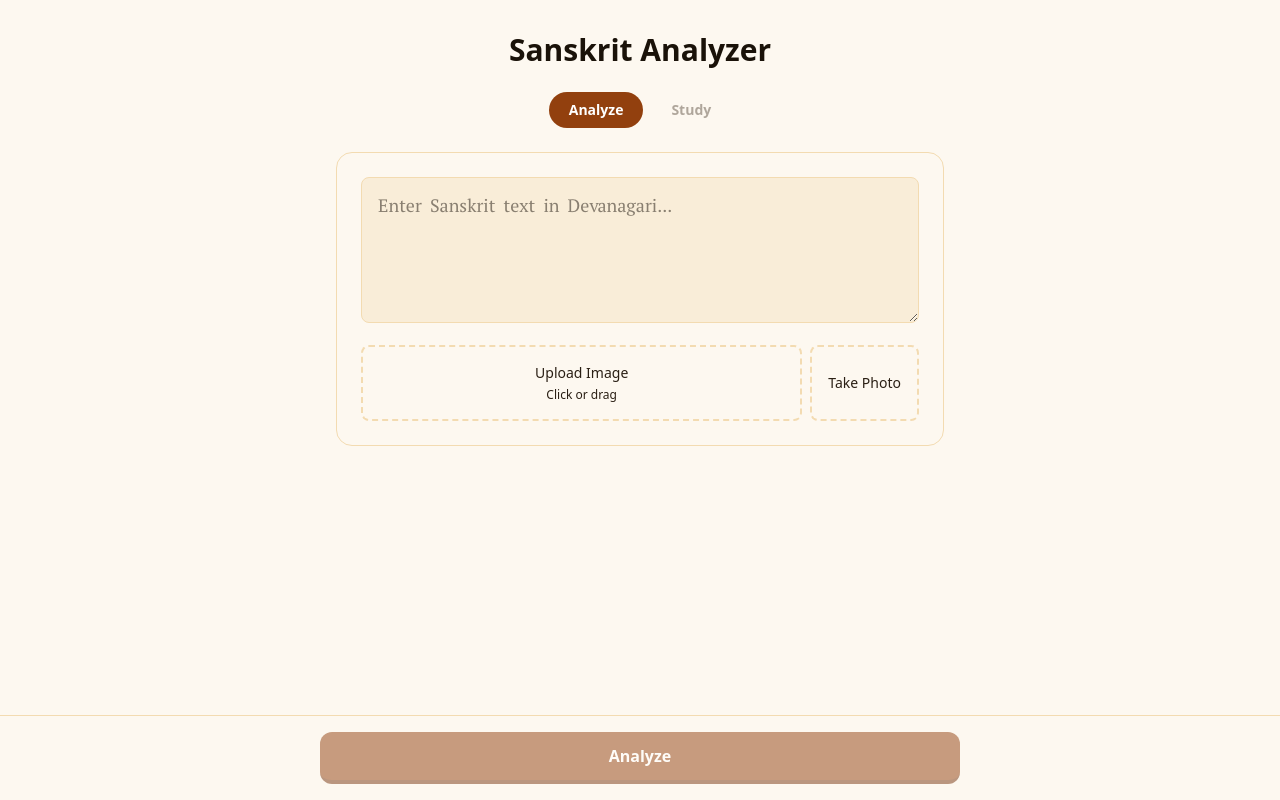
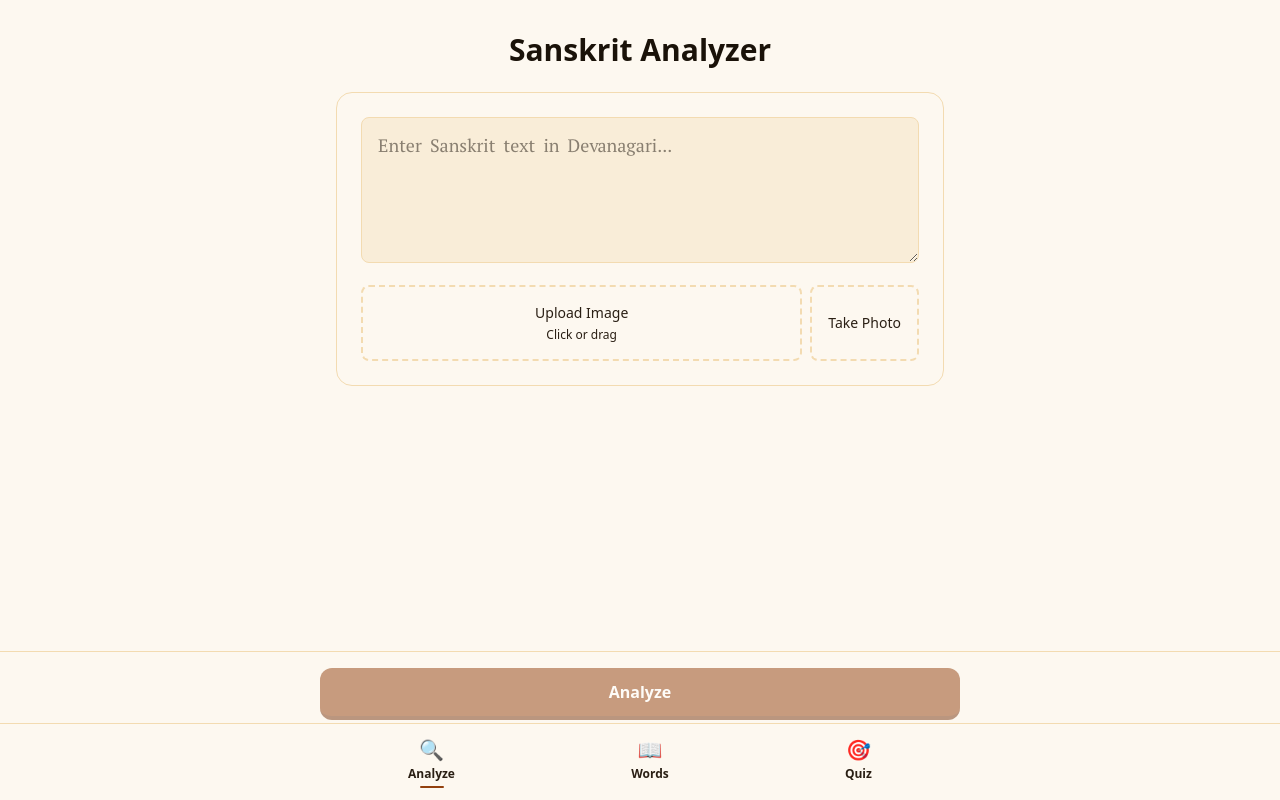
Before and after one commit to LakshmanTurlapati/Untitled-Jish, a Next.js app: page / in a window 1280 px wide. Built offline with nearby package versions, Linux system fonts and the light colour scheme.

Commit message:
fix(07): replace top tabs with Duolingo-style bottom nav bar
Flatten Analyze/Study+sub-tabs into 3 bottom nav pages (Analyze, Words, Quiz).
Sticky analyze button sits above the nav bar on the analyze page only.
Empty states for Words/Quiz when no analysis results exist.

```diff
--- a/src/app/components/AnalysisView.tsx
+++ b/src/app/components/AnalysisView.tsx
@@ -23,8 +23,7 @@ export function AnalysisView() {
   );
   const [isLoading, setIsLoading] = useState(false);
   const [error, setError] = useState<string | null>(null);
-  const [pageTab, setPageTab] = useState<"analyze" | "study">("analyze");
-  const [studyTab, setStudyTab] = useState<"vocabulary" | "quiz">("vocabulary");
+  const [page, setPage] = useState<"analyze" | "words" | "quiz">("analyze");
   const [completedSteps, setCompletedSteps] = useState(0);
   const timersRef = useRef<ReturnType<typeof setTimeout>[]>([]);
 
@@ -35,10 +34,8 @@ export function AnalysisView() {
         setTimeout(() => setCompletedSteps(i + 1), delay)
       );
     } else {
-      // Clear any pending timers
       timersRef.current.forEach(clearTimeout);
       timersRef.current = [];
-      // If we were loading, mark all steps complete
       if (completedSteps > 0 && completedSteps < 3) {
         setCompletedSteps(3);
       }
@@ -56,7 +53,7 @@ export function AnalysisView() {
     setIsLoading(true);
     setError(null);
     setAnalysisResult(null);
-    setPageTab("analyze");
+    setPage("analyze");
 
     try {
       const response = await fetch("/api/analyze", {
@@ -84,33 +81,10 @@ export function AnalysisView() {
 
   return (
     <>
-      {/* Top-level Page Tabs */}
-      <div className="flex gap-2 justify-center mb-6">
-        <button
-          onClick={() => setPageTab("analyze")}
-          className={`rounded-full px-5 py-2 text-sm font-semibold transition-colors ${
-            pageTab === "analyze"
-              ? "bg-accent-600 text-white"
-              : "text-ink-700 hover:bg-parchment-200"
-          }`}
-        >
-          Analyze
-        </button>
-        <button
-          onClick={() => setPageTab("study")}
-          disabled={!hasResults}
-          className={`rounded-full px-5 py-2 text-sm font-semibold transition-colors disabled:opacity-40 disabled:cursor-not-allowed ${
-            pageTab === "study"
-              ? "bg-accent-600 text-white"
-              : "text-ink-700 hover:bg-parchment-200"
-          }`}
-        >
-          Study
-        </button>
-      </div>
-
-      {/* Analyze Tab Content */}
-      {pageTab === "analyze" && (
+      {/* Page Content */}
+      <div className="pb-40">
+        {/* Analyze Page */}
+        {page === "analyze" && (
           <>
             {/* Hero Input Card */}
             <div className="rounded-2xl border border-parchment-200 bg-parchment-50 p-6">
@@ -181,7 +155,7 @@ export function AnalysisView() {
               </div>
             )}
 
-          {/* Word Results (shown directly on Analyze tab) */}
+            {/* Word Results */}
             {hasResults && (
               <div className="mt-6 space-y-4">
                 {analysisResult.map((word, index) => (
@@ -199,44 +173,39 @@ export function AnalysisView() {
           </>
         )}
 
-      {/* Study Tab Content */}
-      {pageTab === "study" && hasResults && (
-        <div>
-          {/* Study Sub-tabs */}
-          <div className="flex gap-2 justify-center mb-6">
-            {(["vocabulary", "quiz"] as const).map((tab) => (
-              <button
-                key={tab}
-                onClick={() => setStudyTab(tab)}
-                className={`rounded-full px-5 py-2 text-sm font-semibold transition-colors ${
-                  studyTab === tab
-                    ? "bg-accent-600 text-white"
-                    : "text-ink-700 hover:bg-parchment-200"
-                }`}
-              >
-                {tab === "vocabulary" ? "Vocabulary" : "Quiz"}
-              </button>
-            ))}
-          </div>
-
-          {studyTab === "vocabulary" && (
+        {/* Words Page */}
+        {page === "words" && hasResults && (
           <VocabularyList words={analysisResult} />
         )}
 
-          {studyTab === "quiz" && (
-            <QuizView
-              words={analysisResult}
-              onBackToText={() => {
-                setPageTab("analyze");
-              }}
-            />
-          )}
+        {page === "words" && !hasResults && (
+          <div className="rounded-2xl border border-parchment-200 bg-parchment-50 p-8 text-center">
+            <p className="text-2xl mb-2">📖</p>
+            <p className="text-ink-700 font-medium">No vocabulary yet</p>
+            <p className="text-ink-500 text-sm mt-1">Analyze a text first to see vocabulary here</p>
           </div>
         )}
 
-      {/* Sticky Bottom Action Bar - only on Analyze tab */}
-      {pageTab === "analyze" && (
-        <div className="fixed bottom-0 left-0 right-0 bg-parchment-50/95 backdrop-blur-sm border-t border-parchment-200 p-4 z-50">
+        {/* Quiz Page */}
+        {page === "quiz" && hasResults && (
+          <QuizView
+            words={analysisResult}
+            onBackToText={() => setPage("analyze")}
+          />
+        )}
+
+        {page === "quiz" && !hasResults && (
+          <div className="rounded-2xl border border-parchment-200 bg-parchment-50 p-8 text-center">
+            <p className="text-2xl mb-2">🎯</p>
+            <p className="text-ink-700 font-medium">No quiz available</p>
+            <p className="text-ink-500 text-sm mt-1">Analyze a text first to start a quiz</p>
+          </div>
+        )}
+      </div>
+
+      {/* Sticky Analyze Button — only on Analyze page, sits above bottom nav */}
+      {page === "analyze" && (
+        <div className="fixed bottom-16 left-0 right-0 bg-parchment-50/95 backdrop-blur-sm border-t border-parchment-200 p-4 z-40">
           <div className="mx-auto max-w-[640px]">
             <button
               onClick={handleSubmit}
@@ -248,6 +217,36 @@ export function AnalysisView() {
           </div>
         </div>
       )}
+
+      {/* Bottom Navigation Bar — Duolingo-style */}
+      <nav className="fixed bottom-0 left-0 right-0 bg-parchment-50 border-t border-parchment-200 z-50" aria-label="Main navigation">
+        <div className="mx-auto max-w-[640px] flex justify-around py-2">
+          {([
+            { id: "analyze" as const, label: "Analyze", icon: "🔍" },
+            { id: "words" as const, label: "Words", icon: "📖" },
+            { id: "quiz" as const, label: "Quiz", icon: "🎯" },
+          ]).map((item) => (
+            <button
+              key={item.id}
+              onClick={() => setPage(item.id)}
+              aria-label={item.label}
+              className={`flex flex-col items-center gap-0.5 px-6 py-1 rounded-lg transition-colors ${
+                page === item.id
+                  ? "text-accent-700"
+                  : "text-ink-500 hover:text-ink-700"
+              }`}
+            >
+              <span className="text-xl">{item.icon}</span>
+              <span className={`text-xs font-semibold ${
+                page === item.id ? "text-accent-700" : ""
+              }`}>{item.label}</span>
+              {page === item.id && (
+                <span className="h-0.5 w-6 rounded-full bg-accent-600 mt-0.5" />
+              )}
+            </button>
+          ))}
+        </div>
+      </nav>
     </>
   );
 }
```
Also changed, not shown: 1 other file (tests, documents, lock files or other folders). Lines whose indentation alone changed are shown as unchanged.
